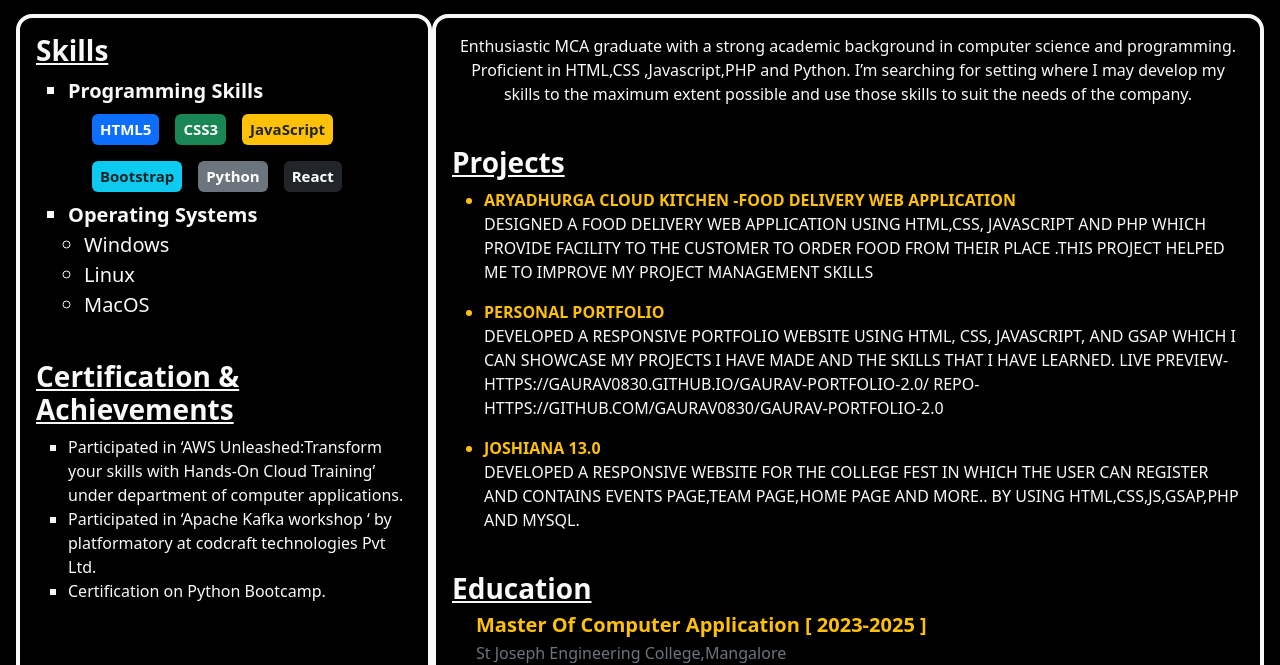
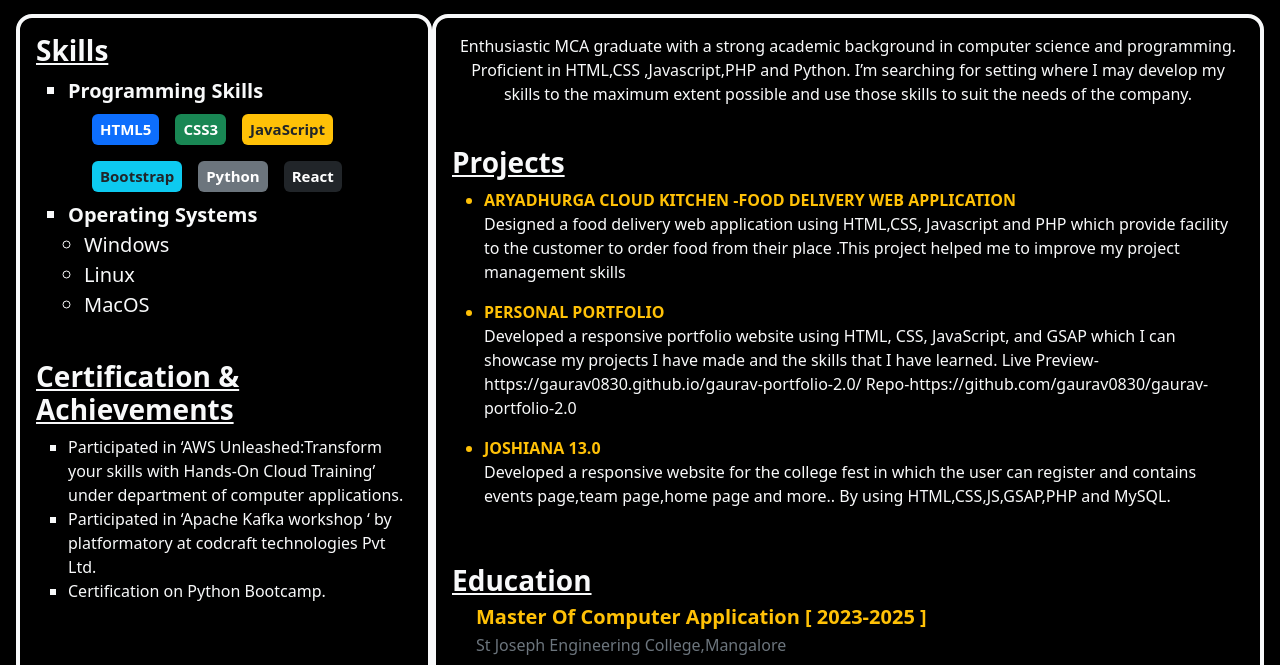
Before and after one commit to gaurav0830/resume-page-gaurav-, a plain HTML site: page index.html in a window 1280 px wide. Shown: the part 144-809 px from the top of the page. Drawn offline with nearby package versions, Linux system fonts and the light colour scheme.

Commit message:
Update index.html

```diff
--- a/index.html
+++ b/index.html
@@ -69,7 +69,7 @@
                         skills to the maximum extent possible and use those skills to suit the needs of the company.</p>
                     <br>
                     <h3 class="text-decoration-underline fw-bold">Projects</h3>
-                    <ul class="text-uppercase">
+                    <ul class="overflow-hidden">
                         <li class="text-warning fw-bold text-uppercase">ARYADHURGA CLOUD KITCHEN -FOOD DELIVERY WEB APPLICATION</li>
                         <p>Designed a food delivery web application using HTML,CSS, Javascript and PHP which provide
                             facility to the customer to order food from their place .This project helped me to improve my
```
